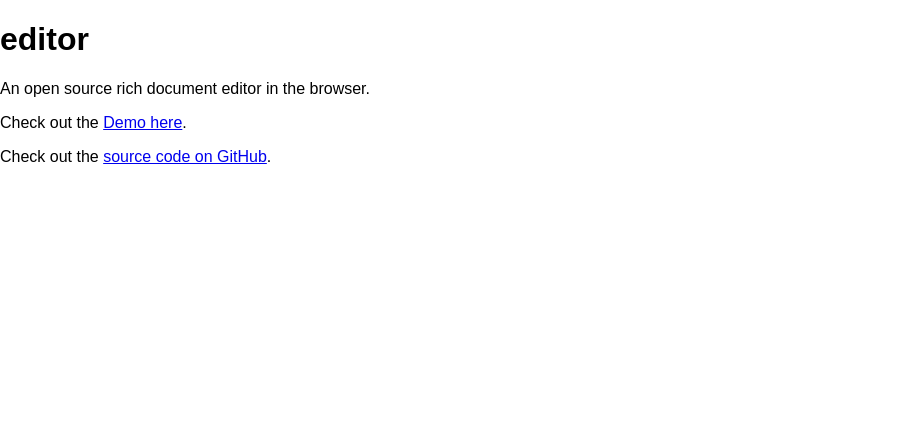
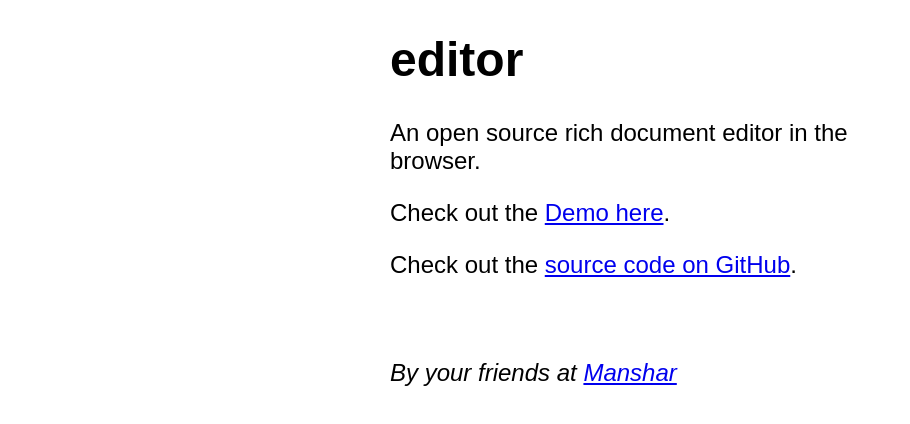
Before and after one commit to carbon-tools/carbon, a website: page index.html in a window 1280 px wide. Shown: the whole page, without its empty margins (0-910 px from the left). Drawn offline with Linux system fonts and the light colour scheme.

Commit message:
Update index.html and initialize submodule to fix Github pages builds.

```diff
--- a/index.html
+++ b/index.html
@@ -1,13 +1,27 @@
 <!DOCTYPE html>
 <html>
   <head>
+    <meta name="viewport" content="width=device-width, initial-scale=1">
     <title>editor | An open source rich document editor in the browser.</title>
     <link rel="stylesheet" href="./demo/assets/normalize.css">
+    <style type="text/css">
+      #container {
+        max-width: 100%;
+        width: 500px;
+        margin: 0 auto;
+        font-size: 1.5em;
+      }
+    </style>
   </head>
   <body>
-    <h1>editor</h1>
-    <p>An open source rich document editor in the browser.</p>
-    <p>Check out the <a href="http://manshar.github.io/editor/demo/index.html">Demo here</a>.</p>
-    <p>Check out the <a href="https://github.com/manshar/editor">source code on GitHub</a>.</p>
+    <div id="container">
+      <h1>editor</h1>
+      <p>An open source rich document editor in the browser.</p>
+      <p>Check out the <a href="demo/index.html">Demo here</a>.</p>
+      <p>Check out the <a href="https://github.com/manshar/editor">source code on GitHub</a>.</p>
+
+      <br/><br/>
+      <em>By your friends at <a href="http://manshar.org" target="blank">Manshar</a></em>
+    </div>
   </body>
 </html>
```
Also changed, not shown: 4 other files.
